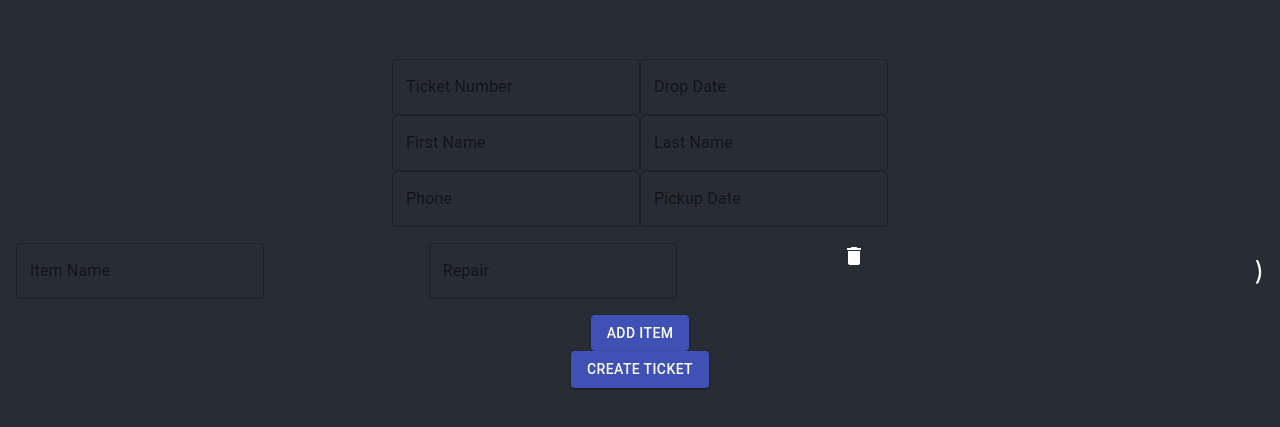
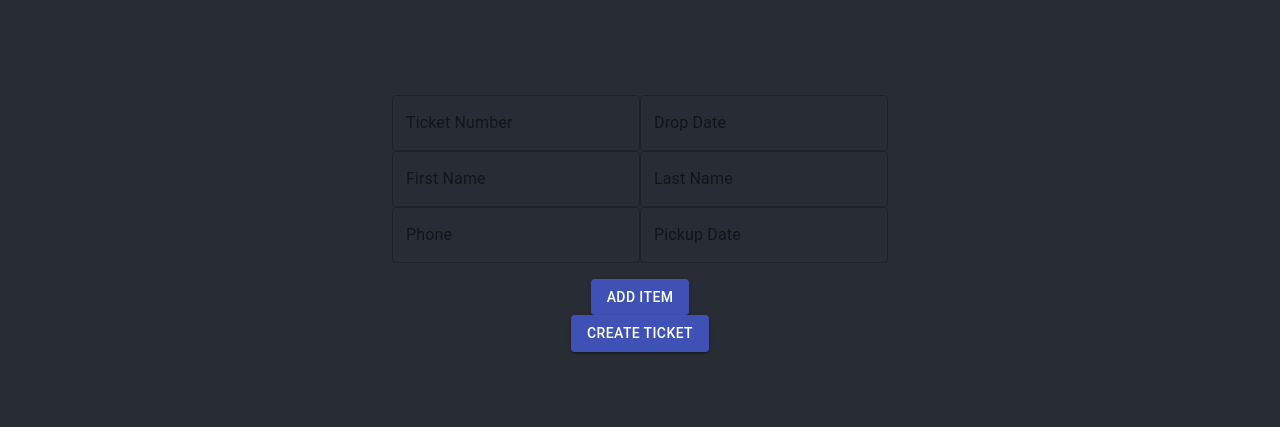
Before and after one commit to gosupark27/Shoe-Repair-Management, a React (Create React App) app in the folder client/: page / in a window 1280 px wide. Shown: the part 177-604 px from the top of the page. Built offline with nearby package versions, Linux system fonts and the light colour scheme.

Commit message:
only one save function

```diff
--- a/client/src/component/item.js
+++ b/client/src/component/item.js
@@ -5,9 +5,9 @@ import TextField from '@material-ui/core/TextField';
 import DeleteIcon from '@material-ui/icons/Delete';
 import IconButton from '@material-ui/core/IconButton';
 
-const Item = ({ remove, id, saveItemName, saveItemRepair }) => {
+const Item = ({ remove, id, saveItemName, saveItem }) => {
     const [itemName, setItemName] = useState('');
-    const [repair, setRepair] = useState('');
+    const [repairDesc, setRepairDesc] = useState('');
 
     return (
 
@@ -16,11 +16,11 @@ const Item = ({ remove, id, saveItemName, saveItemRepair }) => {
                 <Grid container item xs={12} spacing={3}>
                     <Grid item xs={4}>
                         <TextField id="outlined-basic" label="Item Name" variant="outlined" value={itemName} onChange={e => setItemName(e.target.value)}
-                        onBlur={() => saveItemName(id, itemName)} />
+                        onBlur={() => saveItem(id, itemName, 'itemName')} />
                     </Grid>
                     <Grid item xs={4}>
-                        <TextField id="outlined-basic" label="Repair" variant="outlined" value={repair} onChange={e => setRepair(e.target.value)}
-                        onBlur={() => saveItemRepair(id, repair)} />
+                        <TextField id="outlined-basic" label="Repair" variant="outlined" value={repairDesc} onChange={e => setRepairDesc(e.target.value)}
+                        onBlur={() => saveItem(id, repairDesc, 'repair')} />
                     </Grid>
                     <Grid item xs={4}>
                         <DeleteIcon style={{ color: 'white' }} onClick={() => remove(id)}/>
--- a/client/src/component/itemList.js
+++ b/client/src/component/itemList.js
@@ -7,50 +7,27 @@ import Item from './item';
 
 const ItemList = () => {
     let newId = uuidv4();
-    const [itemList, setItemList] = useState([{id:newId, itemName:'', repair:'' }]);
+    const [itemList, setItemList] = useState([]);
 
     const removeItem = (index) =>{
         const newItemList = itemList.filter(item => item.id !== index);
         setItemList(newItemList);
     }
 
-    const saveItemName = (index, value) => {
+    const saveItem = (index, value, _prop) => {
         const newItemList = itemList.map((item) => {
             if(item.id === index)
             {
-                const updatedItem = {
-                    ...item,
-                    itemName: value,
-                };
-                return updatedItem;
+                item[_prop] = value;
             }
             return item;
         });
         setItemList(newItemList)
-        console.log(newItemList);
-    }
-
-    const saveItemRepair = (index, value) => {
-        const newItemList = itemList.map((item) => {
-            if(item.id === index)
-            {
-                const updatedItem = {
-                    ...item,
-                    repair: value,
-                };
-                return updatedItem;
-            }
-            return item;
-        });
-        setItemList(newItemList)
-        console.log(newItemList);
     }
 
     const addItem = () => {
         let newId = uuidv4();
-        setItemList([...itemList, {id:newId, itemName:'', repair:''}])
-        //TODO: Remove
-        console.log(itemList);
+        setItemList([...itemList, {id:newId, itemName:'new name', repair:'new repair'}])
      };
 
 
@@ -59,8 +36,8 @@ const ItemList = () => {
             <List>
                 {
                     itemList.map(item => (
-                        <Item key={item.id} id={item.id} remove={removeItem} saveItemName={saveItemName}
-                        saveItemRepair = {saveItemRepair}/>
+                        <Item key={item.id} id={item.id} remove={removeItem} saveItem={saveItem}
+                        />
                     ))
                 }
 
```
